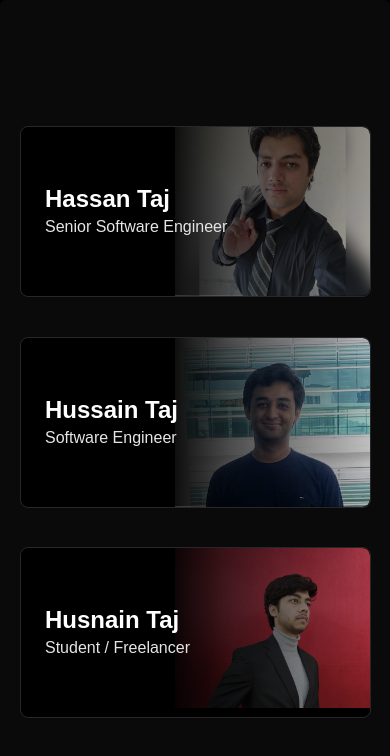
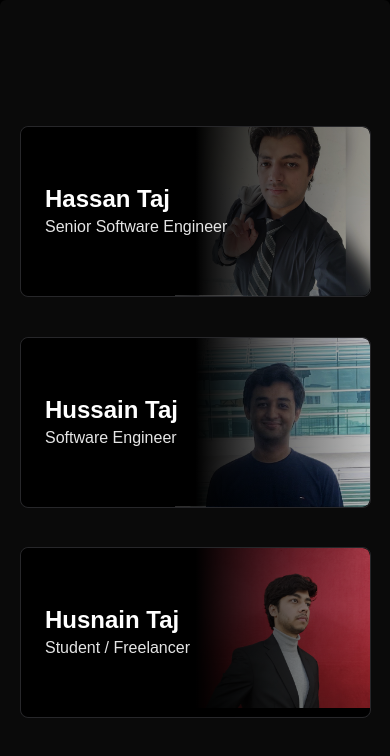
Before and after one commit to HussainTaj-W/taj.contact, a Next.js app: page / in a window 390 px wide. Shown: the top 756 px of the page. Built offline with nearby package versions, Linux system fonts and the light colour scheme.

Commit message:
adjust gradient

```diff
--- a/src/app/page.tsx
+++ b/src/app/page.tsx
@@ -19,7 +19,7 @@ export default function Home()
                                 />
                             )}
                             <div className="absolute inset-0 z-0 invisible md:visible bg-gradient-to-t from-black/70 to-black/25"></div>
-                            <div className="absolute inset-0 z-0 md:invisible bg-[linear-gradient(to_right,rgba(0,0,0,1)_0%,rgba(0,0,0,1)_40%,rgba(0,0,0,0.7)_60%,rgba(0,0,0,0.25)_100%)]"></div>
+                            <div className="absolute inset-0 z-0 md:invisible bg-[linear-gradient(to_right,rgba(0,0,0,1)_0%,rgba(0,0,0,1)_50%,rgba(0,0,0,0.5)_80%,rgba(0,0,0,0.25)_100%)]"></div>
 
 
                             <div className="z-10 my-auto md:my-0 md:text-center">
```
